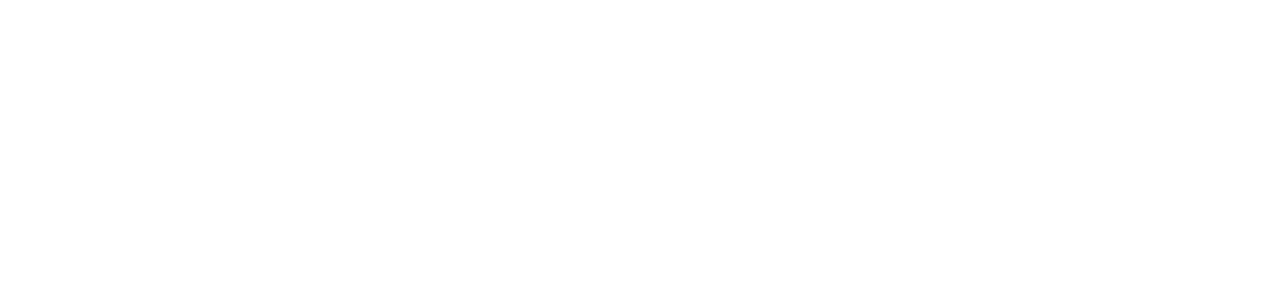
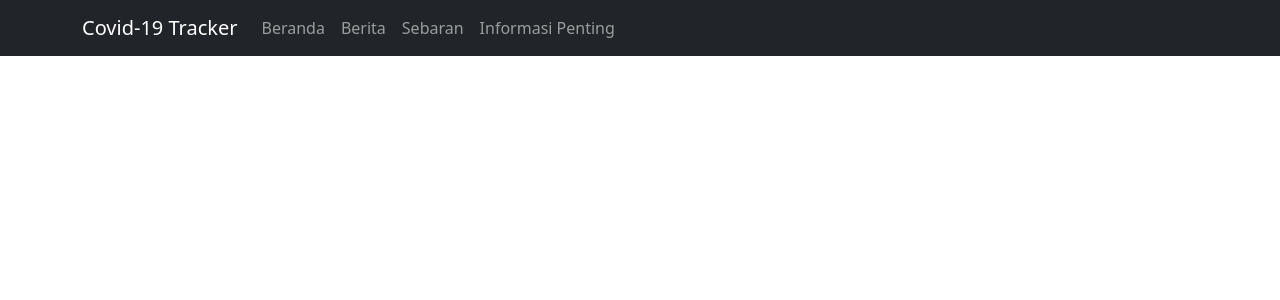
Before and after one commit to Syerlinadya/covid-19, a React (Create React App) app: page / in a window 1280 px wide. Shown: the top 300 px of the page. Built offline with nearby package versions, Linux system fonts and the light colour scheme.

Commit message:
menambahkan navbar

```diff
--- a/src/App.js
+++ b/src/App.js
@@ -1,10 +1,13 @@
 import React from "react";
+import "bootstrap/dist/css/bootstrap.min.css";
 import './App.css';
+
+import Navigasi  from "./Component/Navbar";
 
 function App() {
   return (
     <div className="App">
-
+      <Navigasi/>
     </div>
   );
 }
--- /dev/null
+++ b/src/Component/Navbar.js
@@ -0,0 +1,24 @@
+import React from 'react';
+import Navbar from 'react-bootstrap/Navbar';
+import Nav from 'react-bootstrap/Nav';
+import Container from 'react-bootstrap/Container';
+
+function Navigasi() {
+    return (
+        <div>
+            <Navbar bg="dark" variant="dark">
+                <Container>
+                    <Navbar.Brand href="#beranda">Covid-19 Tracker</Navbar.Brand>
+                    <Nav className="me-auto">
+                        <Nav.Link href="#beranda">Beranda</Nav.Link>
+                        <Nav.Link href="#berita">Berita</Nav.Link>
+                        <Nav.Link href="#sebaran">Sebaran</Nav.Link>
+                        <Nav.Link href="#informasi">Informasi Penting</Nav.Link>
+                    </Nav>
+                </Container>
+            </Navbar>
+        </div>
+    )
+}
+
+export default Navigasi;
```
